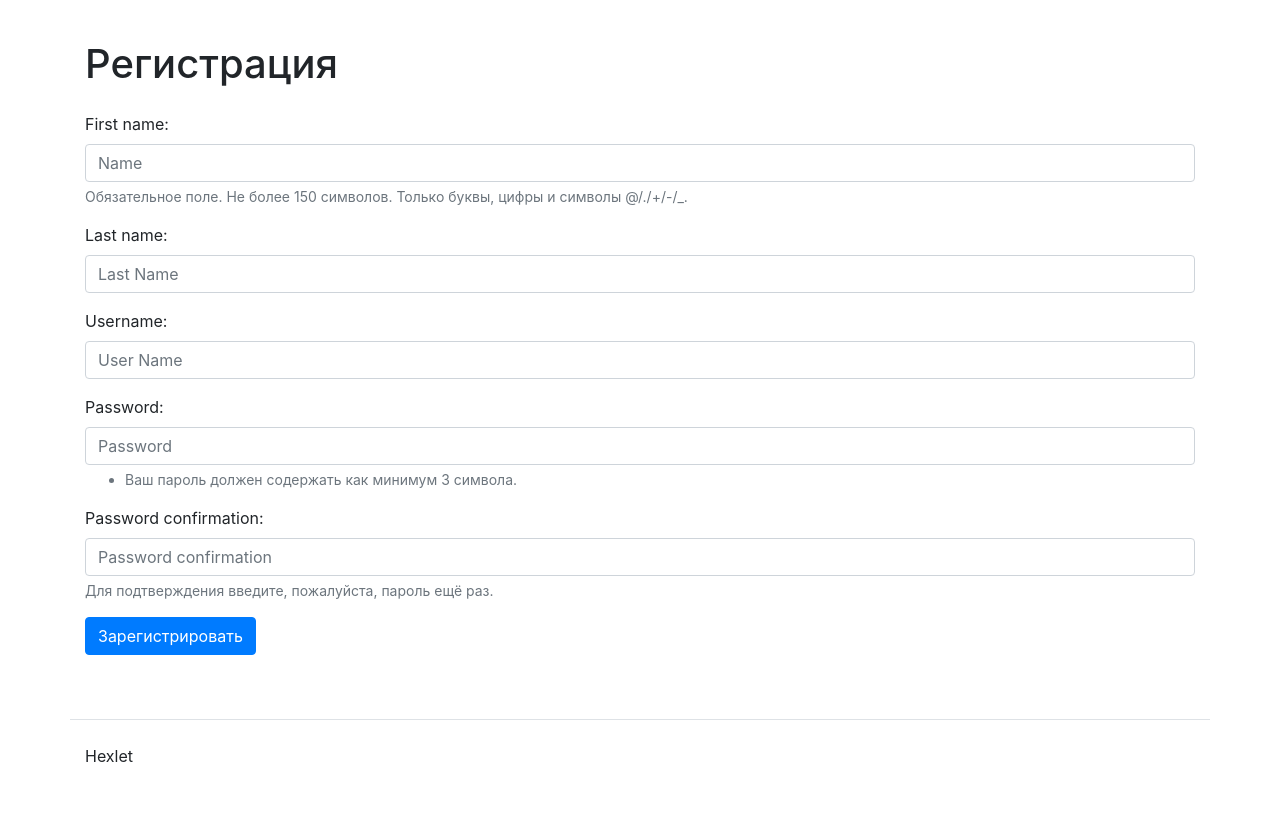
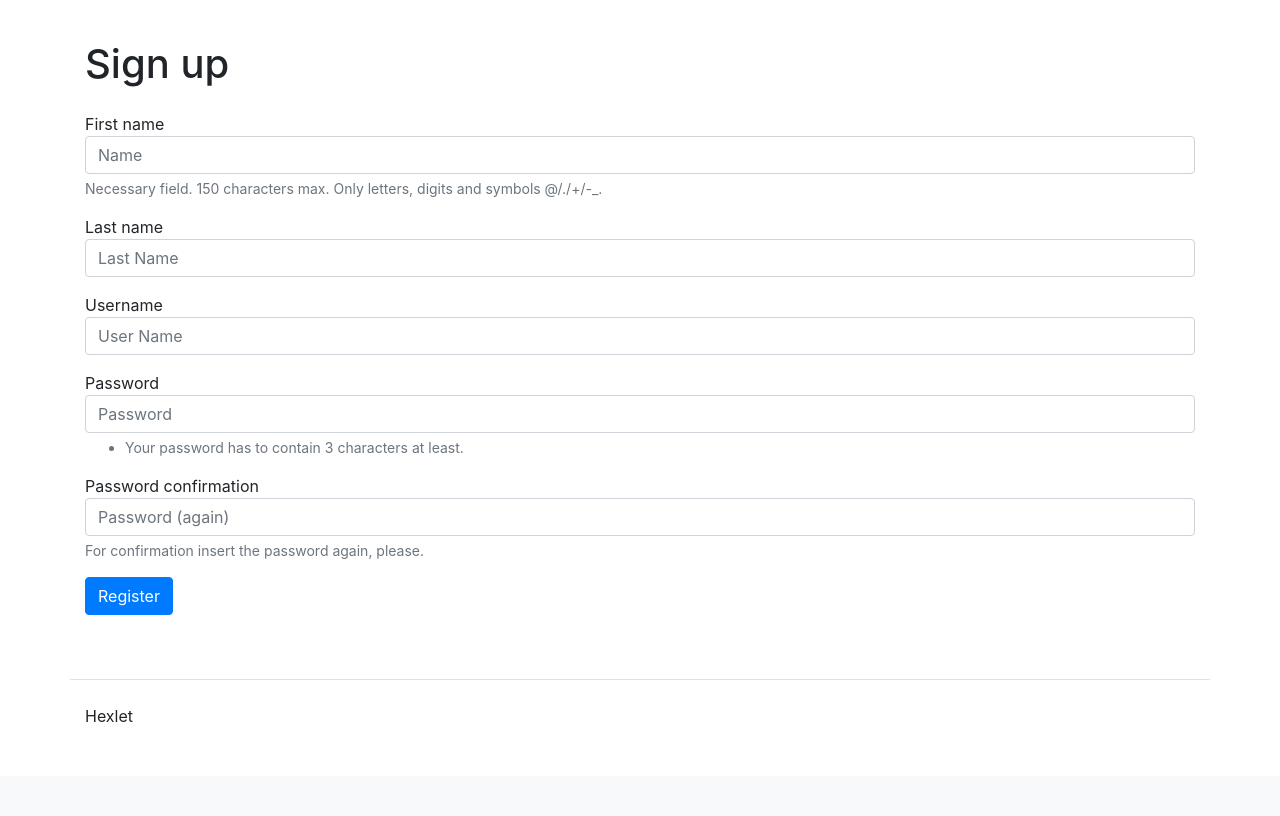
Before and after one commit to RZenBridges/python-project-52, a Django app: page /users/create/ in a window 1280 px wide. Shown: the part 56-872 px from the top of the page. After the commit the page ends 778 px from the top, so only its background shows below. Run offline with Django 4.2, Linux system fonts and the light colour scheme; parts of the project's set-up code (start-up, migrations or seed data) failed here and were passed over; some libraries are stand-ins or nearby versions.

Commit message:
Update tranlsation

```diff
--- a/task_manager/user/forms.py
+++ b/task_manager/user/forms.py
@@ -1,5 +1,6 @@
 from django import forms
 from .models import User
+from django.utils.translation import gettext as _
 
 
 class UserForm(forms.ModelForm):
@@ -10,8 +11,9 @@ class UserForm(forms.ModelForm):
     password_confirmation = forms.CharField(
         widget=forms.PasswordInput(
             attrs={
+                'label': _('Password Confirmation'),
                 'class': 'form-control',
-                'placeholder': 'Password confirmation'
+                'placeholder': _('Password (again)')
             }
         )
     )
@@ -21,20 +23,24 @@ class UserForm(forms.ModelForm):
         fields = ('first_name', 'last_name', 'username', 'password')
         widgets = {
             'first_name': forms.TextInput(attrs={
+                'label': _('First Name'),
                 'class': 'form-control',
-                'placeholder': 'Name'
+                'placeholder': _('Name')
             }),
             'last_name': forms.TextInput(attrs={
+                'label': _('Last Name'),
                 'class': 'form-control',
-                'placeholder': 'Last Name'
+                'placeholder': _('Last Name')
             }),
             'username': forms.TextInput(attrs={
+                'username': _('User Name'),
                 'class': 'form-control',
-                'placeholder': 'User Name'
+                'placeholder': _('User Name')
             }),
             'password': forms.PasswordInput(attrs={
+                'label': _('Password'),
                 'class': 'form-control',
-                'placeholder': 'Password'
+                'placeholder': _('Password')
             })
         }
 
--- a/task_manager/user/views.py
+++ b/task_manager/user/views.py
@@ -16,7 +16,7 @@ NAVIGATION = {
     'tasks': _('Tasks'),
     'log_in': _('Log in'),
     'log_out': _('Log out'),
-    'register': _('Sign up')
+    'registration': _('Sign up')
 }
 
 
--- a/task_manager/views.py
+++ b/task_manager/views.py
@@ -15,7 +15,7 @@ NAVIGATION = {
     'tasks': _('Tasks'),
     'log_in': _('Log in'),
     'log_out': _('Log out'),
-    'register': _('Sign up')
+    'registration': _('Sign up')
 }
 
 
--- a/templates/navigation.html
+++ b/templates/navigation.html
@@ -29,7 +29,7 @@
         <a class="nav-link" href="/login/">{% translate log_in %}</a>
       </li>
       <li class="nav-item">
-        <a class="nav-link" href="/users/create/">{% translate register %}</a>
+        <a class="nav-link" href="/users/create/">{% translate registration %}</a>
       </li>
       {% else %}
       <li class="nav-item">
--- a/templates/new_user.html
+++ b/templates/new_user.html
@@ -6,40 +6,40 @@
 {% include "navigation.html" %}
 
   <div class="container wrapper flex-grow-1">
-    <h1 class="my-4">Регистрация</h1>
+    <h1 class="my-4">{% translate registration %}</h1>
     <form method="post">
       {% csrf_token %}
 
       <div class="form-group">
-        {{ form.first_name.label_tag }}
+        {% translate form.first_name.label %}
         {{ form.first_name }}
-        <small class="form-text text-muted">Обязательное поле. Не более 150 символов. Только буквы, цифры и символы @/./+/-/_.
+        <small class="form-text text-muted">{% translate 'Necessary field. 150 characters max. Only letters, digits and symbols @/./+/-_.' %}
         </small>
       </div>
       <div class="form-group">
-        {{ form.last_name.label_tag }}
+        {% translate form.last_name.label %}
         {{ form.last_name }}
       </div>
       <div class="form-group">
-        {{ form.username.label_tag }}
+        {% translate form.username.label %}
         {{ form.username }}
       </div>
       <div class="form-group">
-        {{ form.password.label_tag }}
+        {% translate form.password.label %}
         {{ form.password }}
         <small class="form-text text-muted">
           <ul>
-            <li>Ваш пароль должен содержать как минимум 3 символа.</li>
+            <li>{% translate 'Your password has to contain 3 characters at least.' %}</li>
           </ul>
         </small>
       </div>
       <div class="form-group">
-        {{ form.password_confirmation.label_tag }}
+        {% translate form.password_confirmation.label %}
         {{ form.password_confirmation }}
-        <small class="form-text text-muted">Для подтверждения введите, пожалуйста, пароль ещё раз.</small>
+        <small class="form-text text-muted">{% translate 'For confirmation insert the password again, please.' %}</small>
       </div>
       <div class="form-group">
-        <input class="btn btn-primary" type="submit" value="Зарегистрировать">
+        <input class="btn btn-primary" type="submit" value="{% translate 'Register' %}">
       </div>
     </form>
   </div>
```
Also changed, not shown: task_manager/forms.py (+22 -0 lines), templates/login.html (+8 -11 lines), locale/ru/LC_MESSAGES/django.po, 1 other file.
